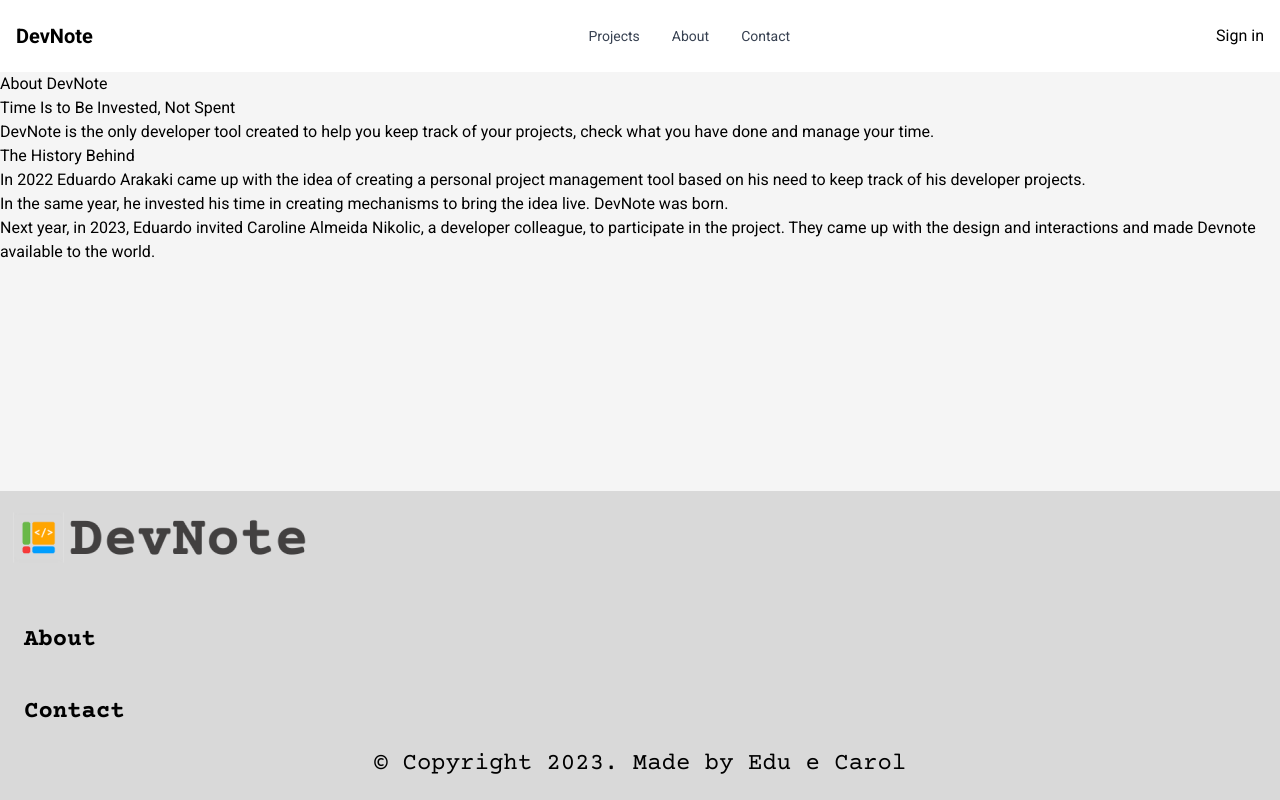
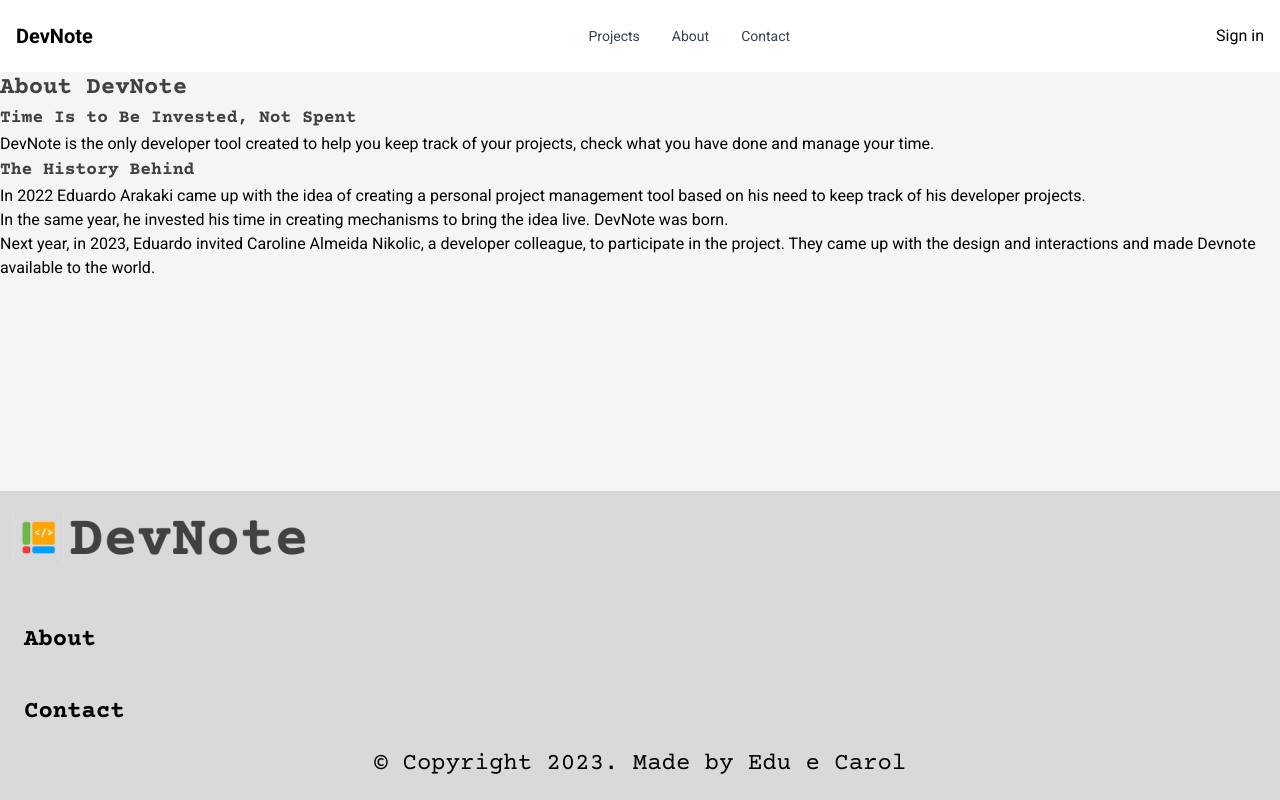
Before and after one commit to edukaki/devlist, a React (Create React App) app: page /about in a window 1280 px wide. Built offline with nearby package versions, Linux system fonts and the light colour scheme; no server answers.

Commit message:
feat(about): give to the headings font type, color, weight and size

```diff
--- a/src/pages/About/index.jsx
+++ b/src/pages/About/index.jsx
@@ -2,14 +2,14 @@ const About = () => {
     return (
         <main>
             <div>
-                <h1>About DevNote</h1>
+                <h1 className="font-courier text-2xl font-bold text-darkGray">About DevNote</h1>
 
-                <h2>Time Is to Be Invested, Not Spent</h2>
+                <h2 className="font-courier text-lg font-semibold text-darkGray">Time Is to Be Invested, Not Spent</h2>
                 <p>DevNote is the only developer tool created to help you keep track of your projects, check what you have done and manage your time.</p>
             </div>
 
             <div>
-                <h2>The History Behind</h2>
+                <h2 className="font-courier text-lg font-semibold text-darkGray">The History Behind</h2>
                 <ul>
                     <li>In 2022 Eduardo Arakaki came up with the idea of creating a personal project management tool based on his need to keep track of his developer projects.</li>
                     <li>In the same year, he invested his time in creating mechanisms to bring the idea live. DevNote was born.</li>
```
